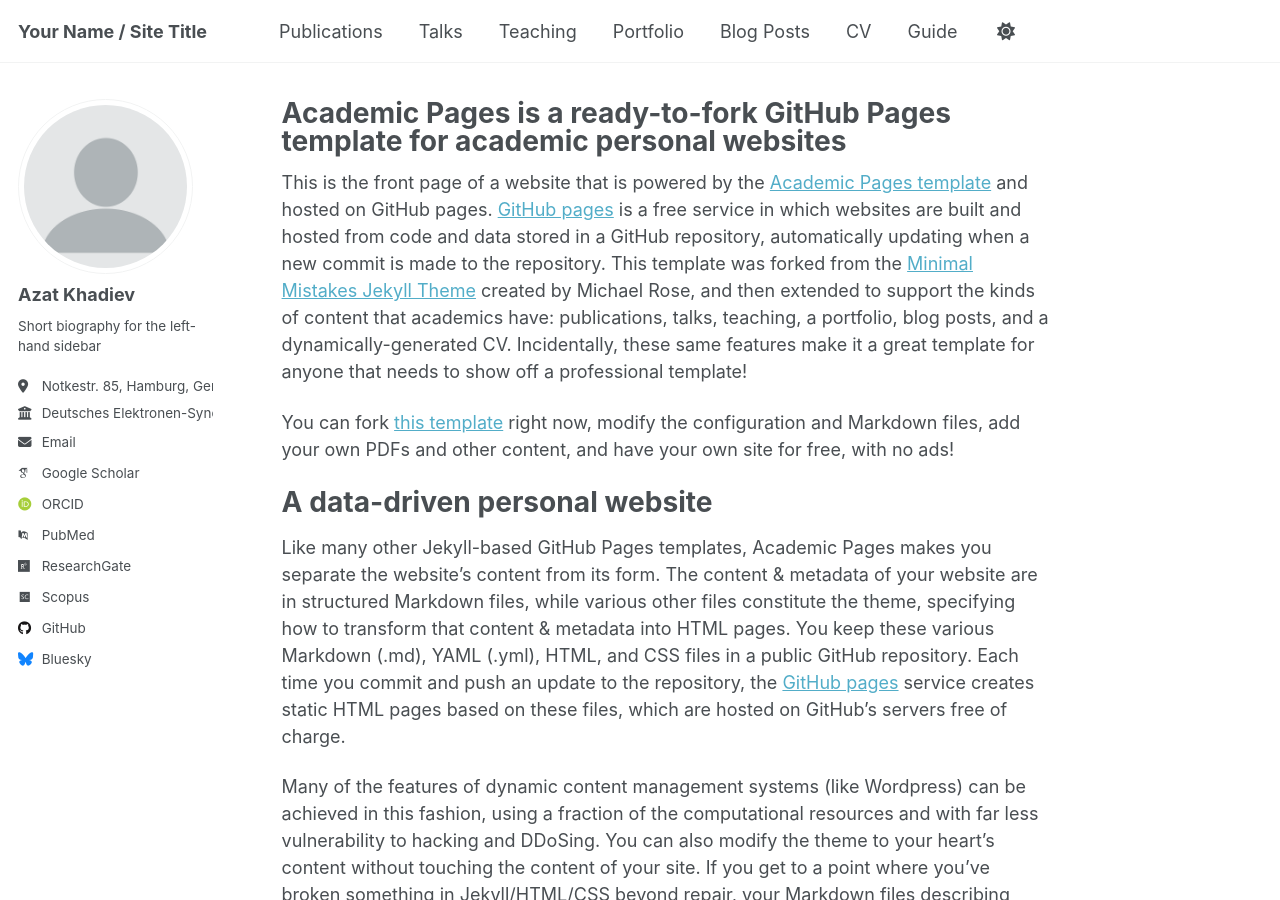
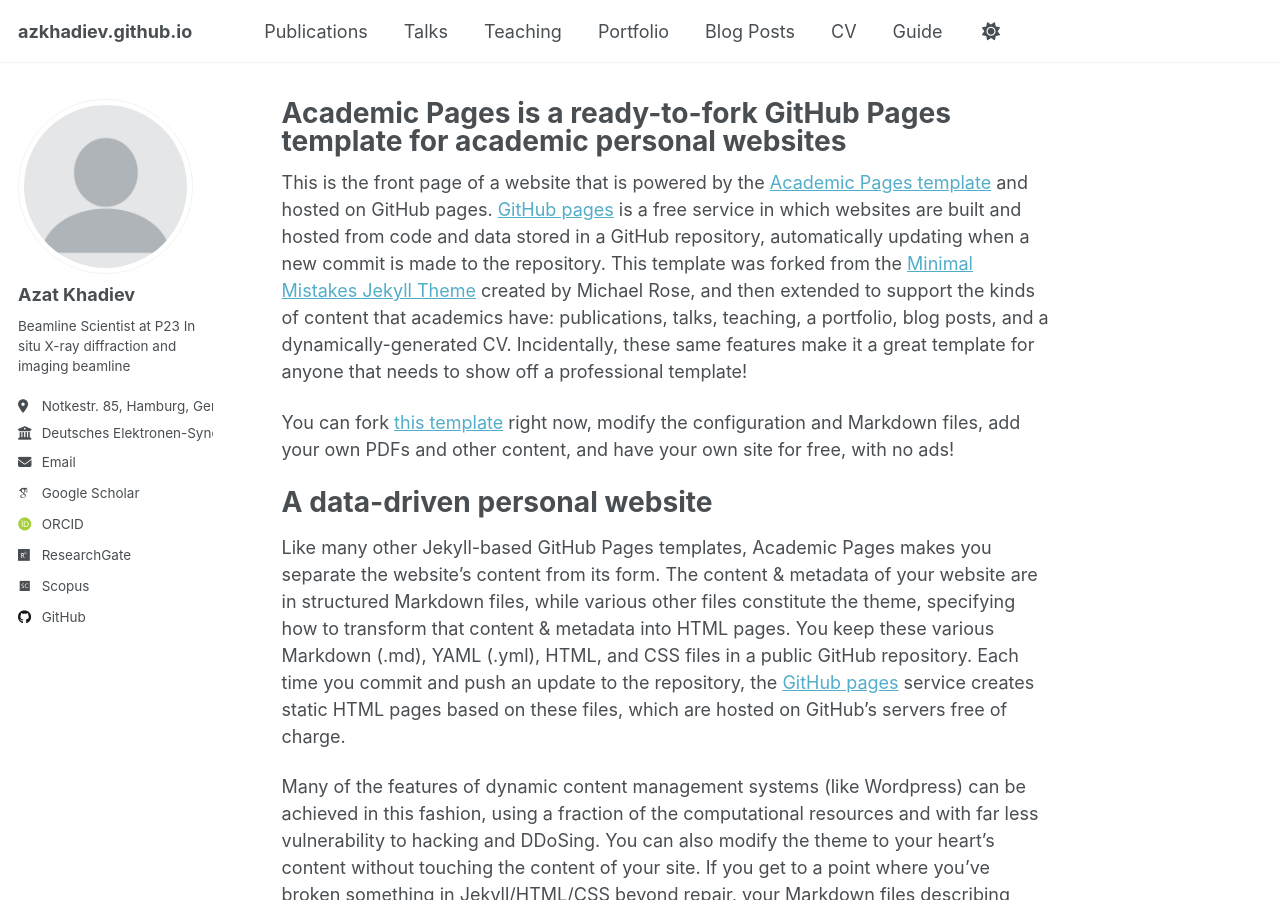
Before and after one commit to azkhadiev/azkhadiev.github.io, a Jekyll site: the page built from _pages/about.md, in a window 1280 px wide and 900 px high. Built offline with Jekyll 4.4.1, drawn with Linux system fonts in a browser that asks for light colours; some web fonts are replaced; a script that is not in the unit is left out.

Commit message:
Update _config.yml
S

```diff
--- a/_config.yml
+++ b/_config.yml
@@ -9,7 +9,7 @@
 # Basic Site Settings
 locale                   : "en-US"
 site_theme               : "default"
-title                    : "Your Name / Site Title"
+title                    : # "Your Name / Site Title"
 title_separator          : "-"
 name                     : &name "Azat Khadiev"
 description              : &description "Beamline Scientist at P23 beamline DESY"
@@ -25,7 +25,7 @@ author:
   avatar           : "profile.png"
   name             : "Azat Khadiev"
   pronouns         : # example: "she/her"
-  bio              : "Short biography for the left-hand sidebar"
+  bio              : "Beamline Scientist at P23 In situ X-ray diffraction and imaging beamline"
   location         : "Notkestr. 85, Hamburg, Germany"
   employer         : "Deutsches Elektronen-Synchrotron DESY"
   uri              : # URL
@@ -38,7 +38,7 @@ author:
   impactstory      : # URL
   orcid            : "https://orcid.org/0000-0001-7577-2855"
   semantic         : # URL
-  pubmed           : "https://www.ncbi.nlm.nih.gov/pubmed/?term=john+snow"
+  pubmed           : # "https://www.ncbi.nlm.nih.gov/pubmed/?term=john+snow"
   researchgate     : "https://www.researchgate.net/profile/Azat-Khadiev?ev=hdr_xprf"
   scopus           : "https://www.scopus.com/authid/detail.uri?authorId=57194509870"
 
@@ -52,7 +52,7 @@ author:
 
   # Social media
   artstation       : # Username
-  bluesky          : "bsky.app" # Replace this with you Bluesky username
+  bluesky          : # "bsky.app" # Replace this with you Bluesky username
   facebook         : # Username
   flickr           : # Username
   foursquare       : # Username
```
